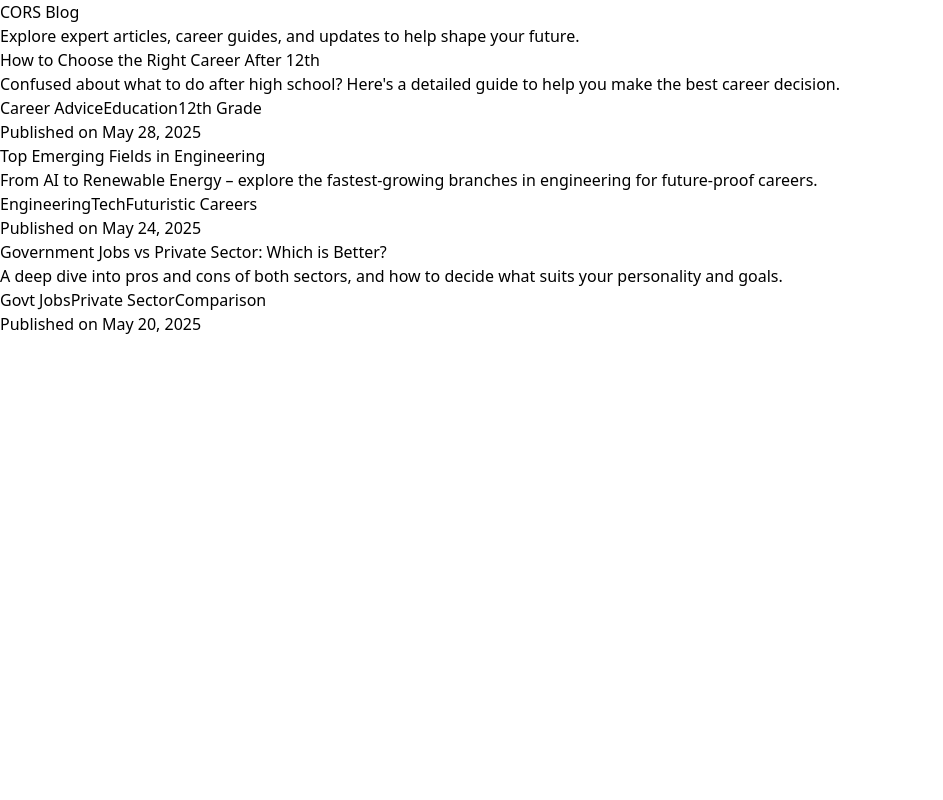
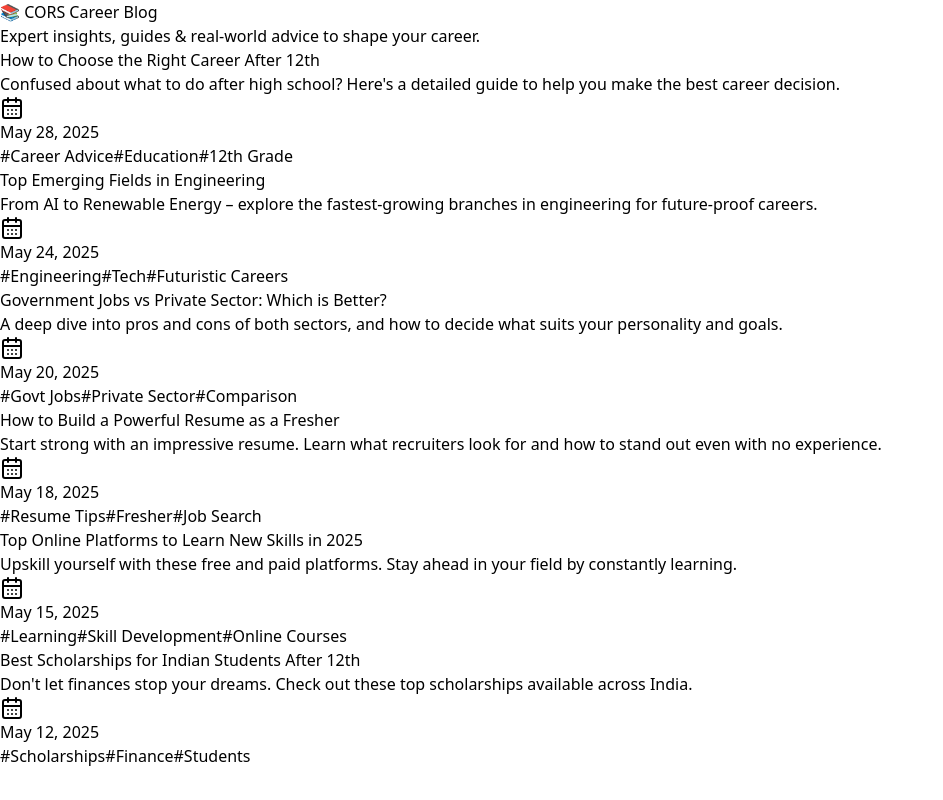
Before and after one commit to saiabhiram3754/CORS-Frontend-, a React (Vite) app: page /blog in a window 1280 px wide. Shown: the whole page, without its empty margins (0-943 px from the left). Built offline with nearby package versions, Linux system fonts and the light colour scheme.

Commit message:
Update Blog

```diff
--- a/src/pages/Blog.jsx
+++ b/src/pages/Blog.jsx
@@ -1,5 +1,5 @@
 import React from "react";
-import BlogCard from "../components/BlogCard";
+import { CalendarDays } from "lucide-react";
 
 const blogPosts = [
   {
@@ -20,19 +20,62 @@ const blogPosts = [
     date: "May 20, 2025",
     tags: ["Govt Jobs", "Private Sector", "Comparison"]
   },
+  {
+    title: "How to Build a Powerful Resume as a Fresher",
+    description: "Start strong with an impressive resume. Learn what recruiters look for and how to stand out even with no experience.",
+    date: "May 18, 2025",
+    tags: ["Resume Tips", "Fresher", "Job Search"]
+  },
+  {
+    title: "Top Online Platforms to Learn New Skills in 2025",
+    description: "Upskill yourself with these free and paid platforms. Stay ahead in your field by constantly learning.",
+    date: "May 15, 2025",
+    tags: ["Learning", "Skill Development", "Online Courses"]
+  },
+  {
+    title: "Best Scholarships for Indian Students After 12th",
+    description: "Don't let finances stop your dreams. Check out these top scholarships available across India.",
+    date: "May 12, 2025",
+    tags: ["Scholarships", "Finance", "Students"]
+  }
 ];
 
 const Blog = () => {
   return (
-    <div className="min-h-screen bg-gray-50 p-6">
+    <div className="min-h-screen bg-gradient-to-br from-gray-50 to-white p-6">
       <div className="max-w-6xl mx-auto">
-        <h1 className="text-3xl font-bold mb-6 text-center">CORS Blog</h1>
-        <p className="text-center text-gray-600 mb-10">
-          Explore expert articles, career guides, and updates to help shape your future.
-        </p>
-        <div className="grid gap-6 sm:grid-cols-2 lg:grid-cols-3">
+        <div className="text-center mb-10">
+          <h1 className="text-4xl font-bold text-gray-800 mb-2">📚 CORS Career Blog</h1>
+          <p className="text-gray-600 text-lg">
+            Expert insights, guides & real-world advice to shape your career.
+          </p>
+        </div>
+
+        <div className="grid gap-8 sm:grid-cols-2 lg:grid-cols-3">
           {blogPosts.map((post, index) => (
-            <BlogCard key={index} {...post} />
+            <div
+              key={index}
+              className="bg-white rounded-xl shadow-lg hover:shadow-2xl p-6 transition duration-300 border border-gray-100 hover:-translate-y-1"
+            >
+              <h2 className="text-xl font-semibold text-gray-800 mb-2">{post.title}</h2>
+              <p className="text-gray-600 text-sm mb-4">{post.description}</p>
+
+              <div className="flex items-center text-sm text-gray-400 mb-3">
+                <CalendarDays className="h-4 w-4 mr-1" />
+                {post.date}
+              </div>
+
+              <div className="flex flex-wrap gap-2">
+                {post.tags.map((tag, idx) => (
+                  <span
+                    key={idx}
+                    className="bg-gradient-to-r from-blue-100 to-blue-200 text-blue-800 text-xs font-medium px-3 py-1 rounded-full"
+                  >
+                    #{tag}
+                  </span>
+                ))}
+              </div>
+            </div>
           ))}
         </div>
       </div>
```
